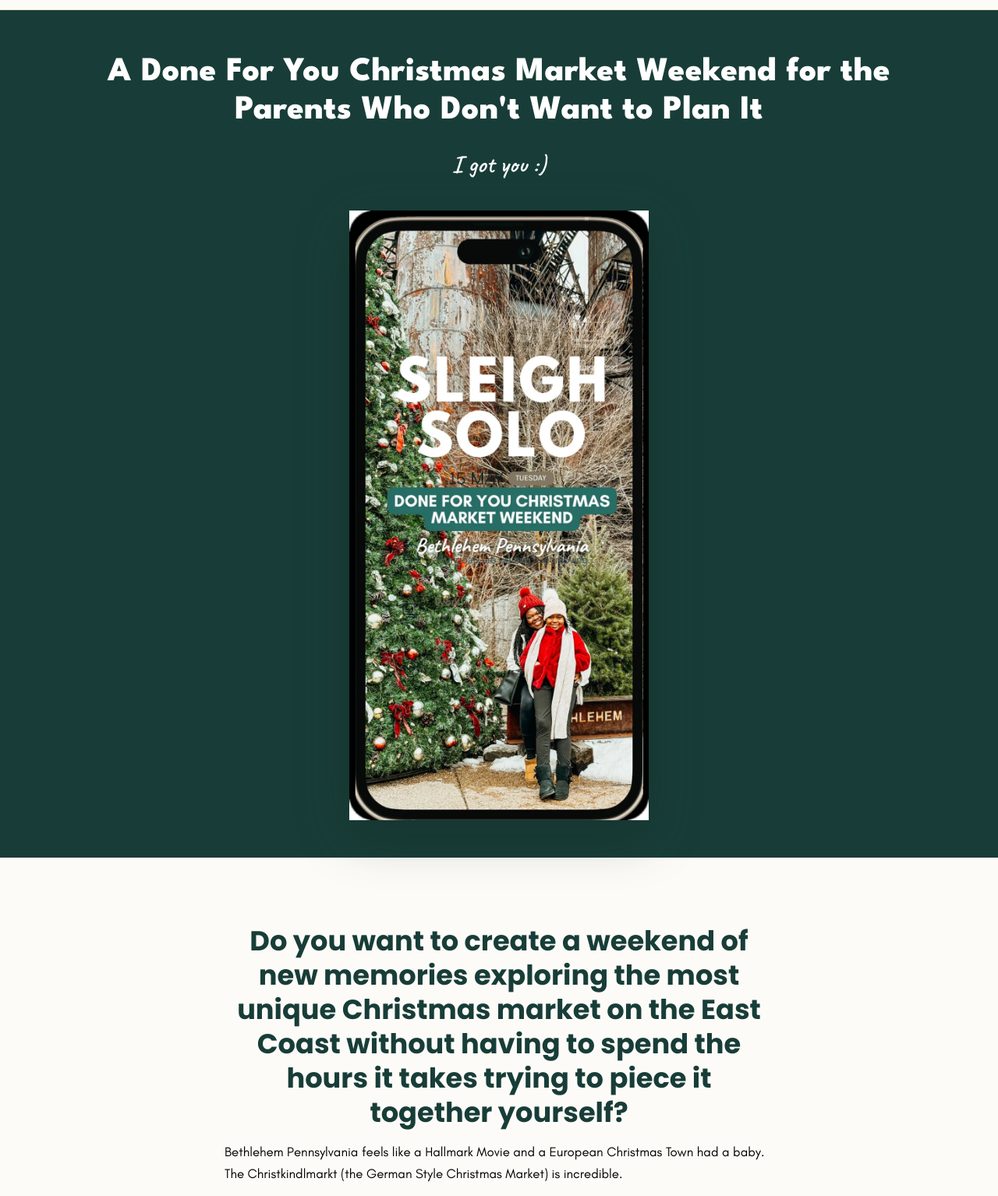
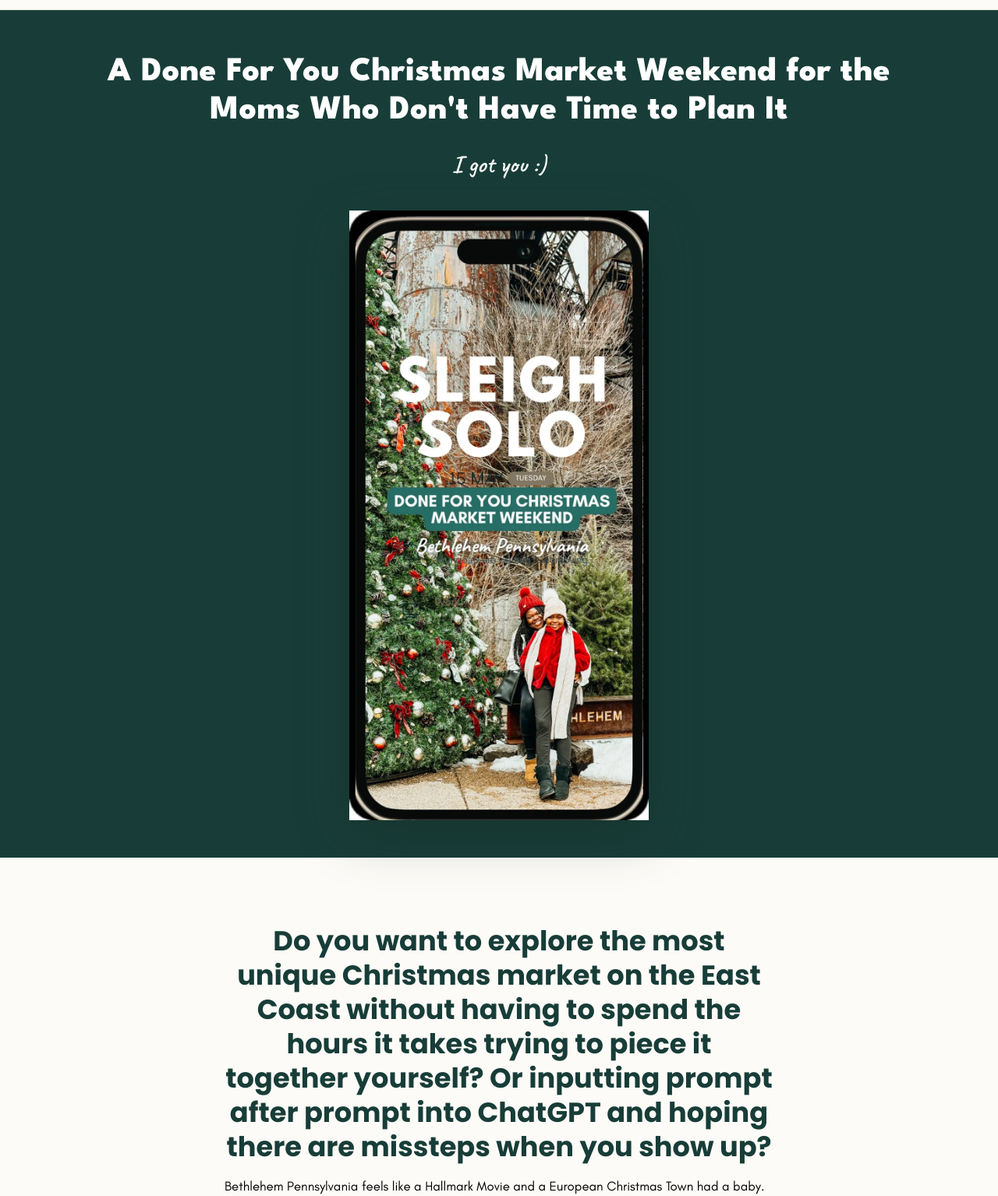
Before and after one commit to shedarestogo/shedarestogo-blog, an Eleventy site: page src/sleigh-solo.njk in a window 1280 px wide. Shown: the part 58-1592 px from the top of the page at 78% size. Built offline with nearby package versions, Linux system fonts and the light colour scheme; Eleventy itself is replaced by a stand-in of ours; files that its build step writes are made by us from their sources.

Commit message:
Update sleigh-solo.njk

```diff
--- a/src/sleigh-solo.njk
+++ b/src/sleigh-solo.njk
@@ -62,7 +62,7 @@ permalink: /sleigh-solo/
 
 <div class="sp-hero">
   <div class="wrap">
-    <h1>A Done For You Christmas Market Weekend for the Parents Who Don't Want to Plan It</h1>
+    <h1>A Done For You Christmas Market Weekend for the Moms Who Don't Have Time to Plan It</h1>
     <p class="sp-hero-sub">I got you :)</p>
     <img class="sp-product" src="/images/sleigh-solo-phone.webp" alt="The Sleigh Solo guide on a phone: done for you Christmas market weekend in Bethlehem, Pennsylvania" />
   </div>
@@ -71,7 +71,7 @@ permalink: /sleigh-solo/
 <section class="section">
   <div class="wrap">
     <div class="sp-body">
-      <h2 class="sp-question">Do you want to create a weekend of new memories exploring the most unique Christmas market on the East Coast without having to spend the hours it takes trying to piece it together yourself?</h2>
+      <h2 class="sp-question">Do you want to explore the most unique Christmas market on the East Coast without having to spend the hours it takes trying to piece it together yourself? Or inputting prompt after prompt into ChatGPT and hoping there are missteps when you show up? </h2>
       <p>Bethlehem Pennsylvania feels like a Hallmark Movie and a European Christmas Town had a baby. The Christkindlmarkt (the German Style Christmas Market) is incredible.</p>
       <p>And as someone who's actually been there (solo with a kid by the way) you need more than a day - it's 100% worth a full weekend.</p>
       <p>I already made those decisions on my trip. This guide is that weekend, written down.</p>
```
